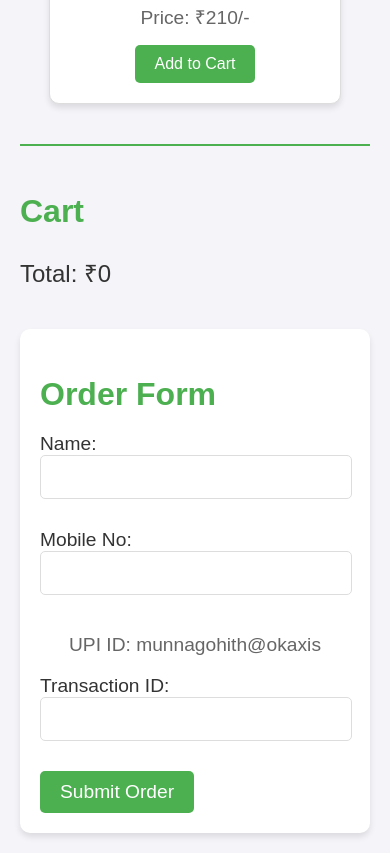
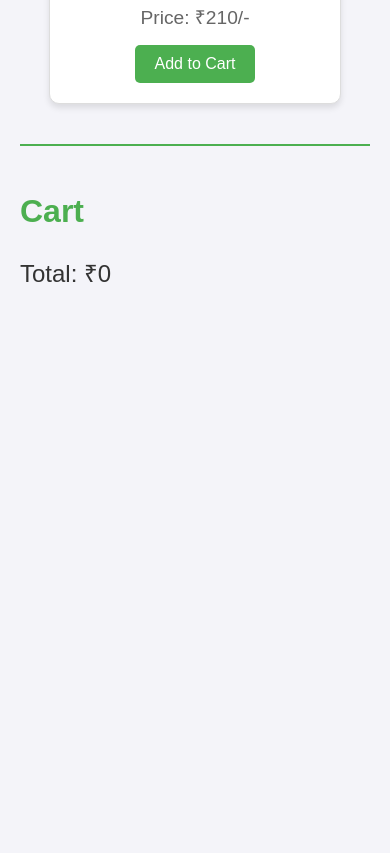
Before and after one commit to Manideep230/chocolateStall, a plain HTML site: page index.html in a window 390 px wide. Shown: the part 3845-4698 px from the top of the page. After the commit the page ends 4178 px from the top, so only its background shows below. Drawn offline with Linux system fonts and the light colour scheme.

Commit message:
Update index.html

```diff
--- a/index.html
+++ b/index.html
@@ -128,63 +128,26 @@
             margin-bottom: 20px;
         }
 
-        .form label {
-            display: block;
-            margin-bottom: 10px;
-            font-size: 1.2em;
-        }
-
-        .form input[type="text"],
-        .form input[type="tel"],
-        .form input[type="number"] {
-            width: calc(100% - 20px);
-            padding: 10px;
-            margin-bottom: 20px;
-            border: 1px solid #ddd;
-            border-radius: 5px;
-            font-size: 1em;
-        }
-
-        .form button {
-            padding: 10px 20px;
-            background-color: #4CAF50;
-            color: white;
-            border: none;
-            border-radius: 5px;
-            cursor: pointer;
-            font-size: 1.2em;
-            transition: background-color 0.3s;
-        }
-
-        .form button:hover {
-            background-color: #45a049;
-        }
-
-        .form img {
-            display: block;
-            margin: 20px auto;
-            width: 250px;
-            height: 250px;
-        }
-
         .form p {
             text-align: center;
             font-size: 1.2em;
             color: #666;
         }
 
-        .form input[type="submit"] {
+        .buy-button {
+            display: none;
+            padding: 15px 30px;
             background-color: #4CAF50;
             color: white;
-            padding: 10px 20px;
             border: none;
             border-radius: 5px;
+            font-size: 1.5em;
             cursor: pointer;
-            font-size: 1em;
-            transition: background-color 0.3s;
+            margin-top: 20px;
+            text-align: center;
         }
 
-        .form input[type="submit"]:hover {
+        .buy-button:hover {
             background-color: #45a049;
         }
     </style>
@@ -250,16 +213,8 @@
             <p>Total: ₹<span id="total">0</span></p>
         </div>
 
-        <div class="form">
-            <h2>Order Form</h2>
-            <form id="order-form">
-                <label>Name: <input type="text" name="name" required></label>
-                <label>Mobile No: <input type="tel" name="tel" required></label>
-                <p>UPI ID: munnagohith@okaxis</p>
-                <label>Transaction ID: <input type="text" name="transaction_id" required></label>
-                <button type="button" onclick="submitOrder()">Submit Order</button>
-            </form>
-        </div>
+        <!-- Buy Now button -->
+        <button class="buy-button" id="buy-now-button" onclick="submitOrder()">Buy Now</button>
     </div>
 
     <script>
@@ -272,6 +227,7 @@
         function updateCartUI() {
             const cartList = document.getElementById("cart-list");
             const total = document.getElementById("total");
+            const buyNowButton = document.getElementById("buy-now-button");
             cartList.innerHTML = "";
             let totalPrice = 0;
             cart.forEach(item => {
@@ -281,36 +237,24 @@
                 totalPrice += item.price;
             });
             total.textContent = totalPrice;
+
+            // Show or hide the Buy Now button based on total amount
+            if (totalPrice > 0) {
+                buyNowButton.style.display = "block"; // Show button if total > 0
+            } else {
+                buyNowButton.style.display = "none"; // Hide button if total = 0
+            }
         }
 
-        async function submitOrder() {
-            const orderDetails = {
-                name: document.querySelector('input[name="name"]').value,
-                tel: document.querySelector('input[name="tel"]').value,
-                transactionId: document.querySelector('input[name="transaction_id"]').value,
-                totalAmount: parseInt(document.getElementById("total").textContent),
-                cart: cart,
-            };
+        function submitOrder() {
+            const totalAmount = document.getElementById("total").textContent;
 
-            try {
-                const response = await fetch('https://your-backend-url.com/orders', {
-                    method: 'POST',
-                    headers: {
-                        'Content-Type': 'application/json',
-                    },
-                    body: JSON.stringify(orderDetails),
-                });
+            // Google Form URL (replace with your actual form URL)
+            const googleFormUrl = "https://forms.gle/iD6Wt2sjXTj5L9pa6";
+            const redirectUrl = `${googleFormUrl}?entry.1234567890=${totalAmount}`;
 
-                if (response.ok) {
-                    alert("Order submitted successfully!");
-                    cart = [];
-                    updateCartUI();
-                } else {
-                    alert("Failed to submit order. Please try again.");
-                }
-            } catch (error) {
-                console.error("Error submitting order:", error);
-            }
+            // Redirecting to Google Form with pre-filled total amount
+            window.location.href = redirectUrl;
         }
     </script>
 </body>
```
